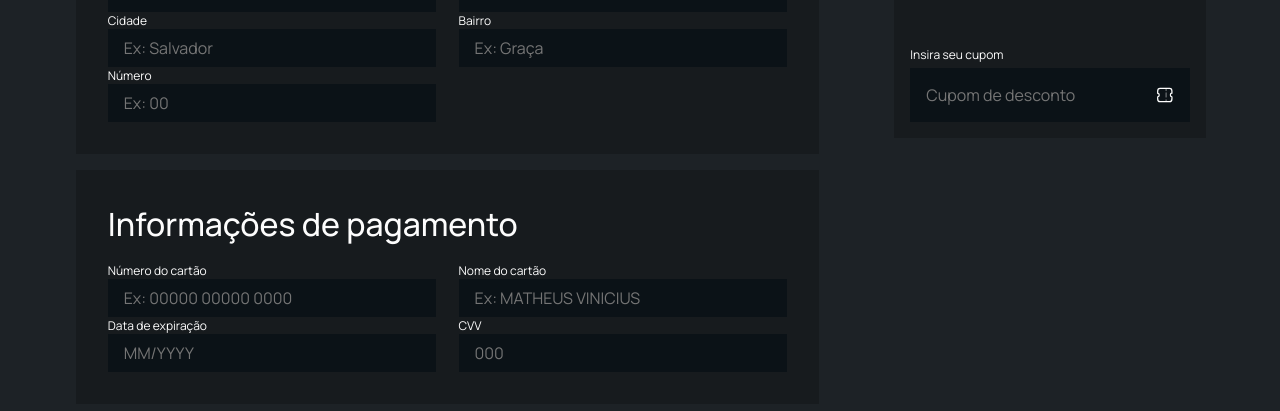
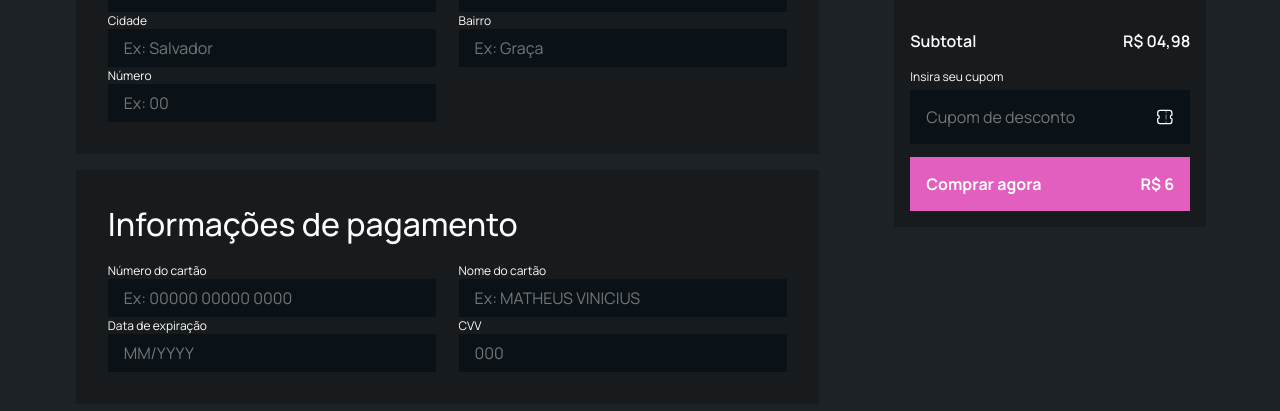
Before and after one commit to Lucassev05/The-movie, a website: page formulario.html in a window 1280 px wide. Shown: the part 517-928 px from the top of the page. Drawn offline with Linux system fonts and the light colour scheme; no server answers.

Commit message:
fix: sidebar from form

```diff
--- a/formulario.html
+++ b/formulario.html
@@ -175,6 +175,10 @@
               <h3>Adicione filmes agora</h3>
               <img src="./assets/Social Media.svg" alt="sacola vazia" />
             </div>
+            <div class="subtotal">
+              <h3>Subtotal</h3>
+              <h3>R$ <span>04,98</span></h3>
+            </div>
             <div class="cupom">
               <h4>Insira seu cupom</h4>
               <div class="cupom-input">
@@ -182,6 +186,10 @@
                 <img src="./assets/Ticket.svg" alt="cupom" />
               </div>
             </div>
+            <button class="btn-precoTotal">
+              <h3>Comprar agora</h3>
+              <h3>R$ <span class="somatorioTotal">6</span></h3>
+            </button>
           </div>
         </div>
       </div>
--- a/scripts/main.js
+++ b/scripts/main.js
@@ -377,6 +377,9 @@ const criarBotaoConfirmarDados = (valorFilme) => {
   bntPrecoTotal.append(confirmeDados);
   bntPrecoTotal.append(valorTotal);
 
+  bntPrecoTotal.addEventListener("click", () => {
+    window.location.assign("././formulario.html");
+  });
   return bntPrecoTotal;
 };
 
--- a/styles/sidebar.css
+++ b/styles/sidebar.css
@@ -187,6 +187,18 @@
   color: #fdfdfd;
 }
 
+.sidebar .sacola .subtotal {
+  display: flex;
+  justify-content: space-between;
+}
+
+.sidebar .sacola .subtotal > h3 {
+  font-family: Manrope;
+  font-style: normal;
+  font-weight: 600;
+  font-size: 1rem;
+}
+
 .sidebar .sacola .cupom {
   margin-top: 1rem;
   min-width: 280px;
```
